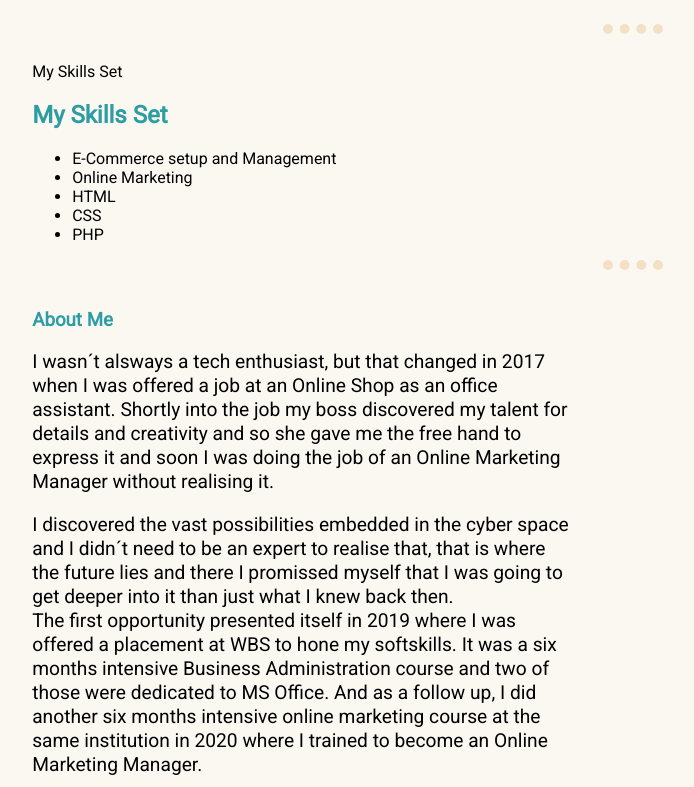
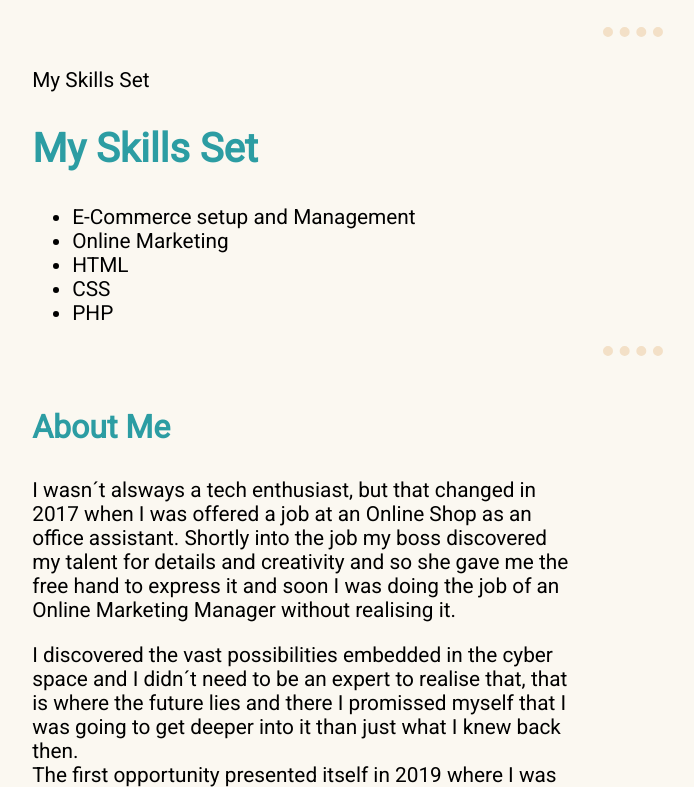
Before and after one commit to L-Kunu/Personal-website, a plain HTML site: page index.html in a window 1280 px wide. Shown: the part 612-1399 px from the top of the page, without its empty margins (39-733 px from the left). Drawn offline with Linux system fonts and the light colour scheme.

Commit message:
Changes made

```diff
--- a/styles/styles.css
+++ b/styles/styles.css
@@ -3,6 +3,7 @@
 body {
   background-color: #fbf8f1;
   font-family: "Roboto", sans-serif;
+  font-size: 1.3rem;
 }
 
 * {
@@ -56,10 +57,12 @@ h1 {
 
 h2 {
   color: #2c9da3;
+  font-size: 2.5rem;
 }
 
 h3 {
   color: #2c9da3;
+  font-size: 2rem;
 }
 
 .om {
@@ -75,7 +78,6 @@ h3 {
 }
 
 .about-me {
-  font-size: 1.2rem;
   line-height: 1.5rem;
   word-break: normal;
   width: 45%;
```
